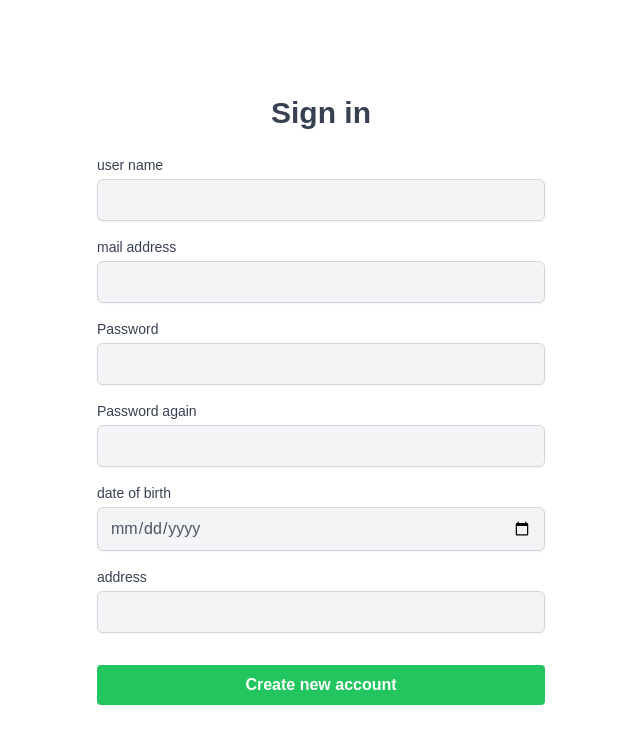
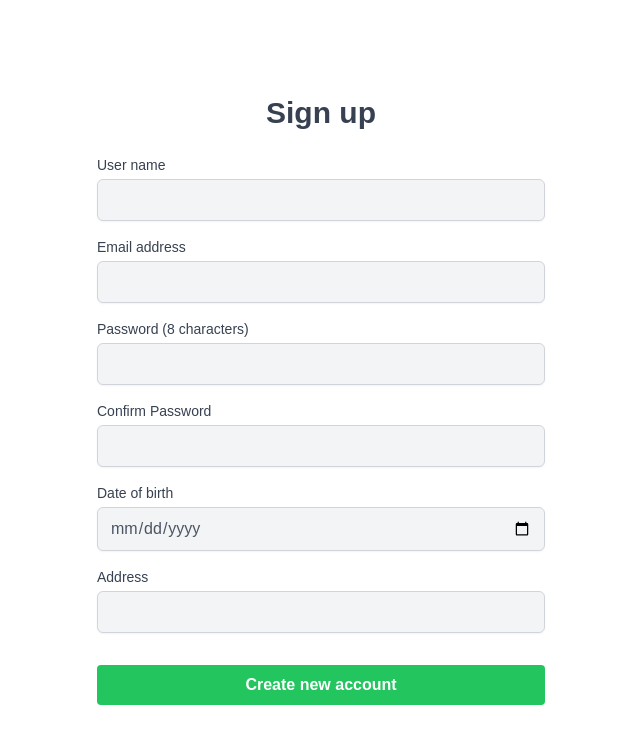
Before and after one commit to momoyama-tech/login-game, a Next.js app: page /register in a window 1280 px wide. Shown: the top 744 px of the page, without its empty margins (319-959 px from the left). Built offline with nearby package versions, Linux system fonts and the light colour scheme.

Commit message:
テストログインページの計算機能の修正

```diff
--- a/src/app/register/page.tsx
+++ b/src/app/register/page.tsx
@@ -1,4 +1,3 @@
-//register
 "use client";
 
 import {
@@ -32,9 +31,10 @@ const schema = z
       .email({ message: "有効なメールアドレスを入力してください" }),
     password: z
       .string()
-      .min(8, { message: "パスワードは8文字までです" })
+      .min(8, { message: "パスワードは8文字です" })
+      .max(8, { message: "パスワードは8文字です" })
       .regex(
-        /^(?=.*?[a-z])(?=.*?\d)[a-z\d]{8,100}$/i,
+        /^(?=.*[a-z])(?=.*\d)[a-z\d]{8}$/i,
         "パスワードは半角英数字混合で入力してください"
       ),
     passwordConfirm: z.string(),
@@ -85,7 +85,7 @@ export default function RegisterPage() {
     <div className="min-h-screen bg-white flex flex-col justify-center items-center">
       <div className="w-full max-w-md">
         <h1 className="text-3xl font-bold mb-6 text-center text-gray-700">
-          Sign in
+          Sign up
         </h1>
         <form onSubmit={handleSubmit(onSubmit)} className="space-y-4">
           <div>
@@ -93,7 +93,7 @@ export default function RegisterPage() {
               htmlFor="userName"
               className="block text-sm font-medium text-gray-700"
             >
-              user name
+              User name
             </label>
             <input
               type="text"
@@ -112,7 +112,7 @@ export default function RegisterPage() {
               htmlFor="email"
               className="block text-sm font-medium text-gray-700"
             >
-              mail address
+              Email address
             </label>
             <input
               type="email"
@@ -131,13 +131,13 @@ export default function RegisterPage() {
               htmlFor="password"
               className="block text-sm font-medium text-gray-700"
             >
-              Password
+              Password (8 characters)
             </label>
             <input
               type="password"
               id="password"
+              maxLength={8}
               {...register("password")}
-              maxLength={8}
               className="mt-1 block w-full px-3 py-2 bg-gray-100 border border-gray-300 rounded-md shadow-sm focus:outline-none focus:ring-blue-500 focus:border-blue-500 text-gray-600"
             />
             {errors.password && (
@@ -151,13 +151,13 @@ export default function RegisterPage() {
               htmlFor="passwordConfirm"
               className="block text-sm font-medium text-gray-700"
             >
-              Password again
+              Confirm Password
             </label>
             <input
               type="password"
-              id="password"
-              {...register("password")}
+              id="passwordConfirm"
               maxLength={8}
+              {...register("passwordConfirm")}
               className="mt-1 block w-full px-3 py-2 bg-gray-100 border border-gray-300 rounded-md shadow-sm focus:outline-none focus:ring-blue-500 focus:border-blue-500 text-gray-600"
             />
             {errors.passwordConfirm && (
@@ -171,7 +171,7 @@ export default function RegisterPage() {
               htmlFor="dateOfBirth"
               className="block text-sm font-medium text-gray-700"
             >
-              date of birth
+              Date of birth
             </label>
             <input
               type="date"
@@ -190,7 +190,7 @@ export default function RegisterPage() {
               htmlFor="address"
               className="block text-sm font-medium text-gray-700"
             >
-              address
+              Address
             </label>
             <input
               type="text"
```
